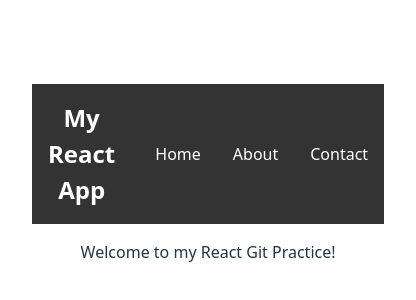
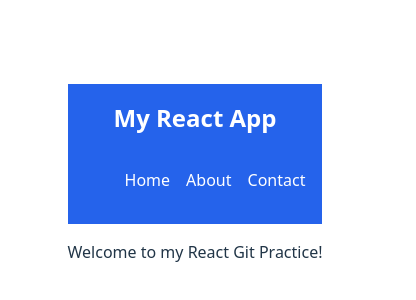
Before and after one commit to Raheemullah8/react-git-practice, a React (Vite) app: page / in a window 390 px wide. Shown: the part 240-540 px from the top of the page, 416 px wide, since content can reach past the window. Built offline with nearby package versions, Linux system fonts and the light colour scheme.

Commit message:
fix: improve navbar color and add mobile responsiveness

```diff
--- a/src/nav.css
+++ b/src/nav.css
@@ -1,5 +1,5 @@
 .navbar {
-  background-color: #333;
+  background-color: #2563eb; /* Blue color - change kiya */
   padding: 1rem;
   display: flex;
   justify-content: space-between;
@@ -21,8 +21,21 @@
 .nav-links li a {
   color: white;
   text-decoration: none;
+  transition: color 0.3s ease;
 }
 
 .nav-links li a:hover {
-  color: #61dafb;
+  color: #fbbf24; /* Yellow hover - change kiya */
 }
+
+/* Mobile responsiveness add karo */
+@media (max-width: 768px) {
+  .navbar {
+    flex-direction: column;
+    gap: 1rem;
+  }
+
+  .nav-links {
+    gap: 1rem;
+  }
+}
```
